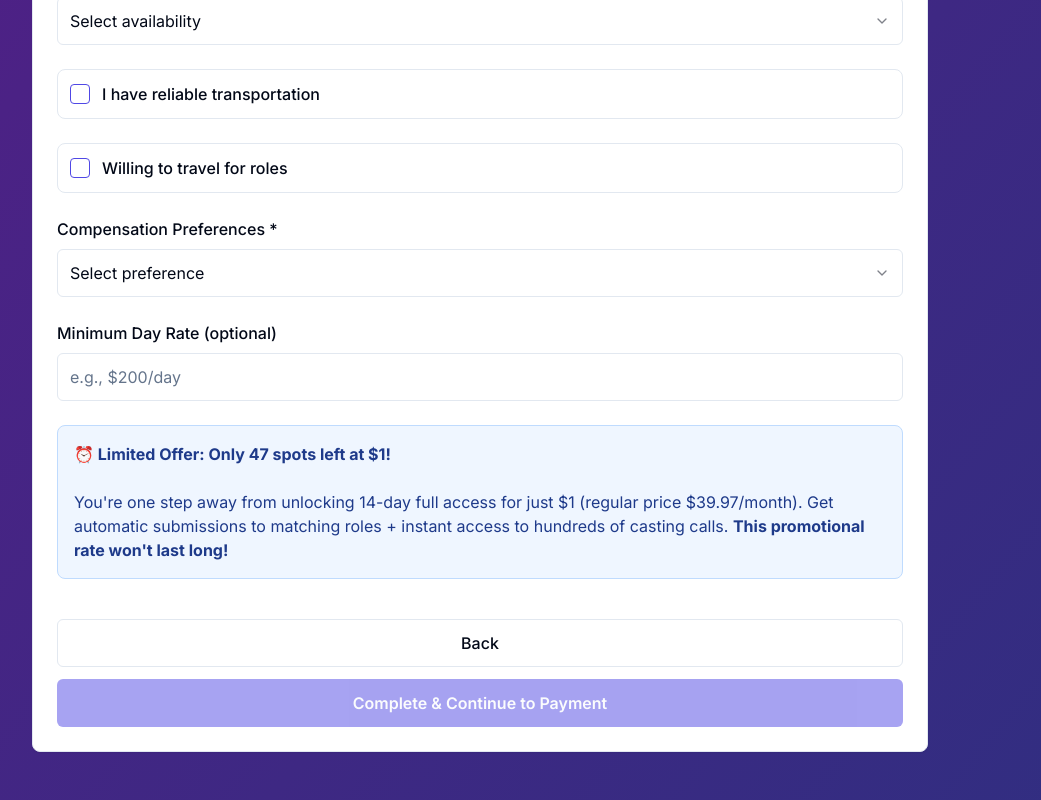
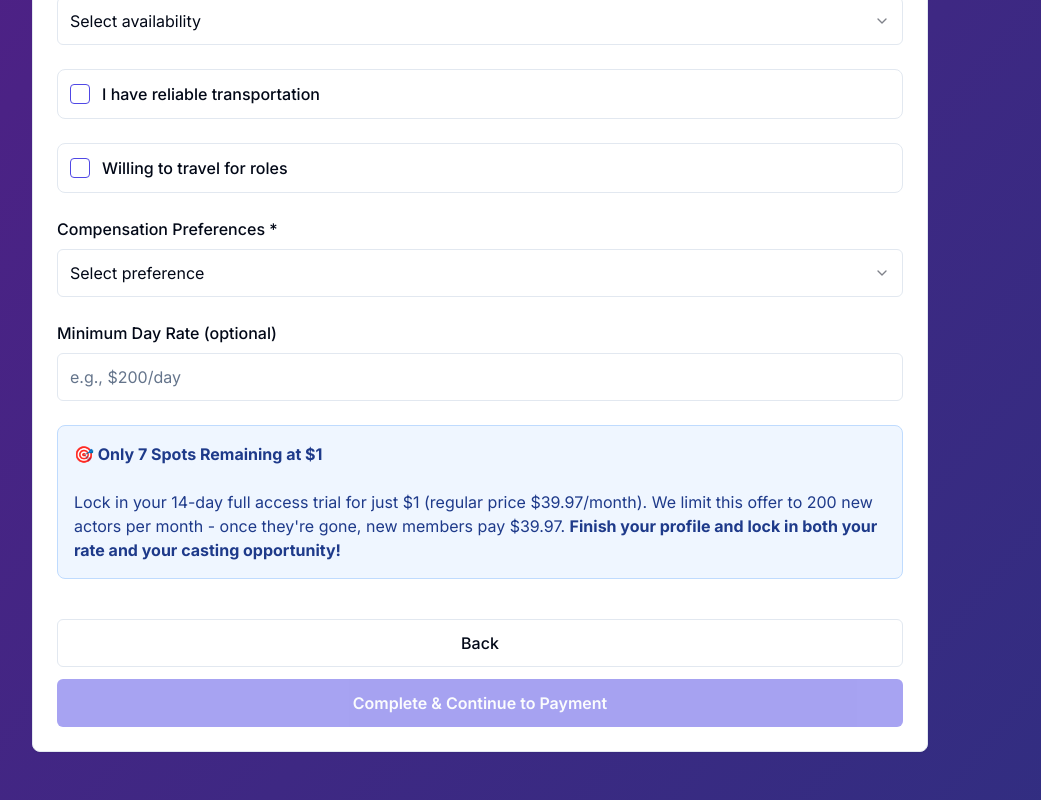
Before and after one commit to mmgolebi/castingcompanion3, a Next.js app: page /onboarding/step4 in a window 1280 px wide. Shown: the part 698-1498 px from the top of the page, without its empty margins (160-1201 px from the left). Built offline with nearby package versions, Linux system fonts and the light colour scheme; no server answers; the database is empty; sample sign-in values are in the browser's storage.

Commit message:
Update urgency banner to 7 spots with clearer action messaging

```diff
--- a/src/app/onboarding/step4/page.tsx
+++ b/src/app/onboarding/step4/page.tsx
@@ -343,7 +343,7 @@ export default function Step4Page() {
 
               <div className="bg-blue-50 border border-blue-200 rounded-lg p-4">
                 <p className="text-sm md:text-base text-blue-900">
-                  <strong>⏰ Limited Offer: Only 47 spots left at $1!</strong><br/><br/>You're one step away from unlocking 14-day full access for just $1 (regular price $39.97/month). Get automatic submissions to matching roles + instant access to hundreds of casting calls. <strong>This promotional rate won't last long!</strong>
+                  <strong>🎯 Only 7 Spots Remaining at $1</strong><br/><br/>Lock in your 14-day full access trial for just $1 (regular price $39.97/month). We limit this offer to 200 new actors per month - once they're gone, new members pay $39.97. <strong>Finish your profile and lock in both your rate and your casting opportunity!</strong>
                 </p>
               </div>
 
```
